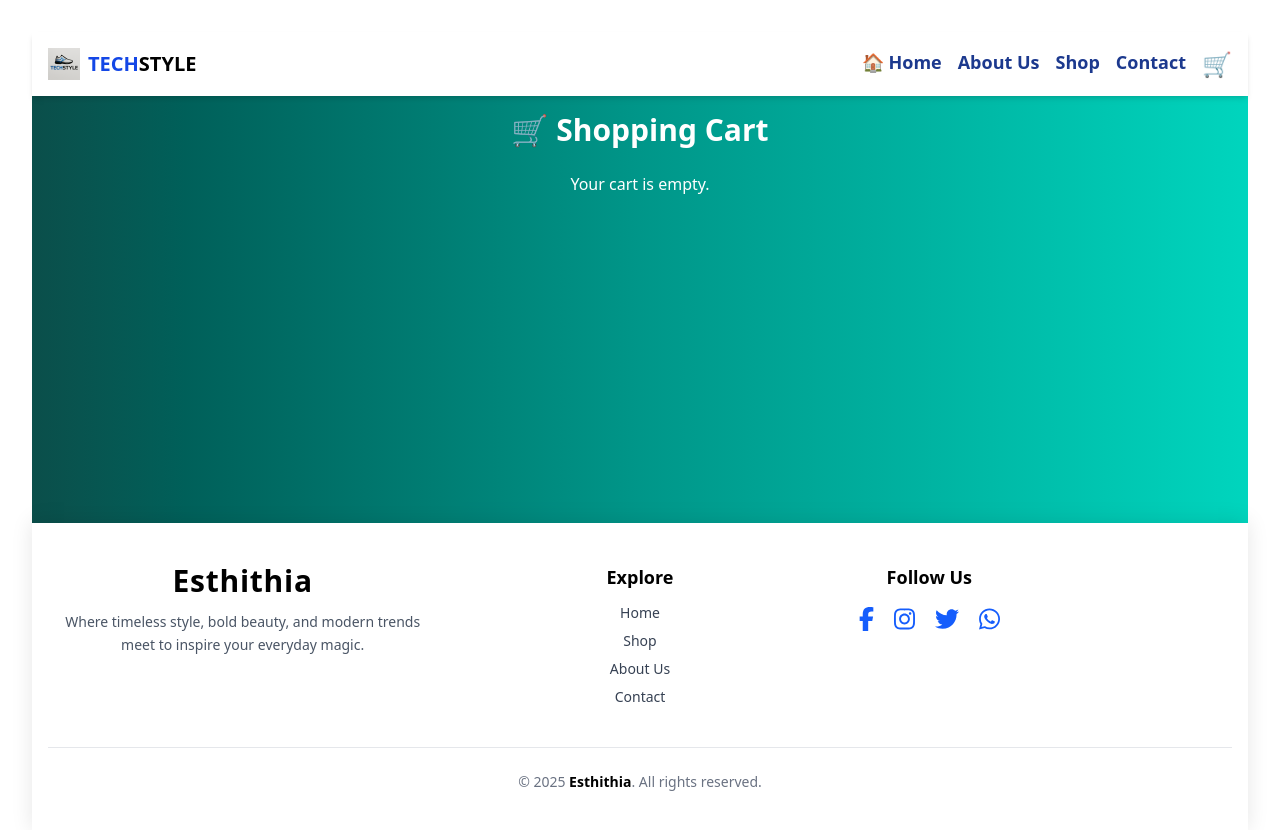
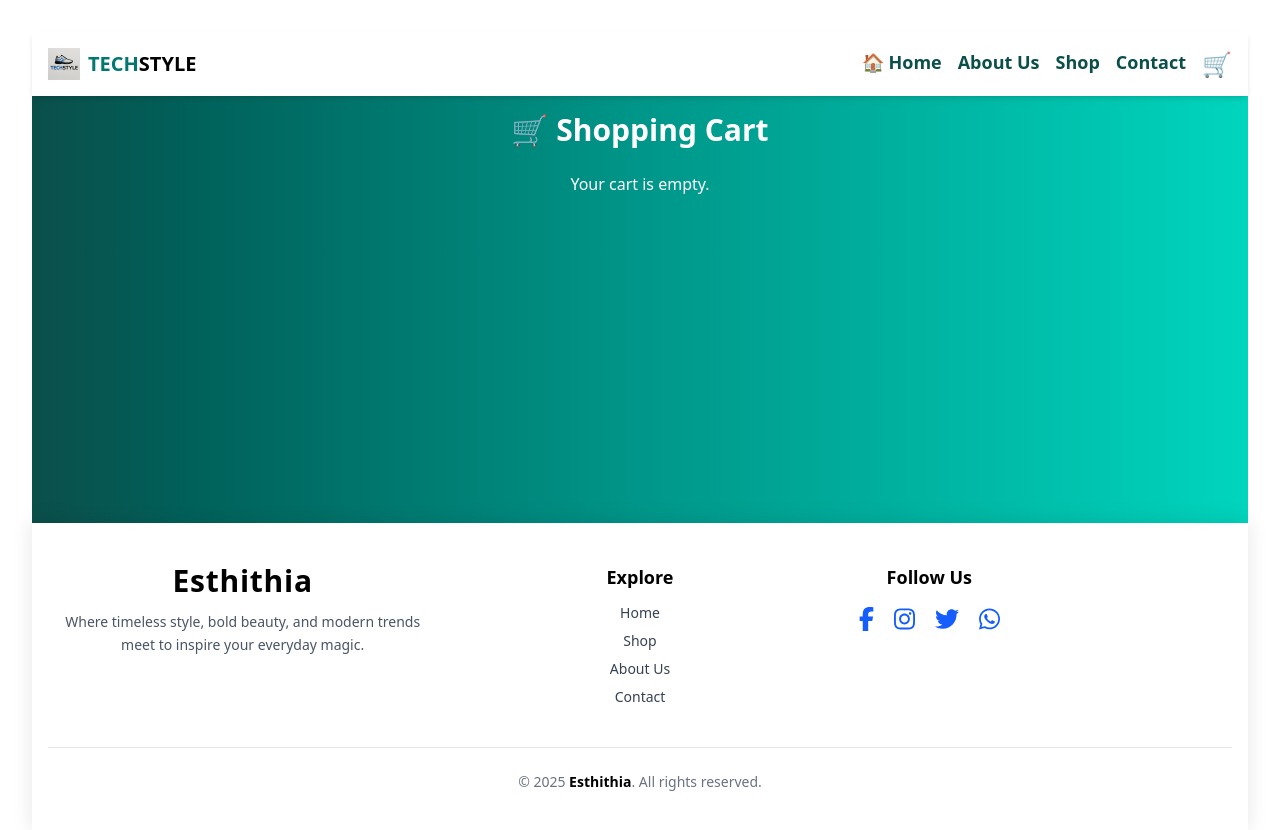
Before and after one commit to sayReine/bakery, a React (Vite) app: page /cart in a window 1280 px wide. Shown: the top 830 px of the page. Built offline with nearby package versions, Linux system fonts and the light colour scheme.

Commit message:
just added outfit

```diff
--- a/src/App.tsx
+++ b/src/App.tsx
@@ -27,10 +27,10 @@ const App: React.FC = () => {
       <div className="min-h-screen flex flex-col bg-gradient-to-r from-teal-900 via-teal-600 to-teal-400 text-white">
 
         {/* Navbar - same */}
-        <nav className="bg-white text-blue-900 p-4 flex justify-between items-center shadow-md">
-          <Link to="/" className="flex items-center gap-2 text-xl font-bold text-blue-500">
+        <nav className="bg-white text-teal-900 p-4 flex justify-between items-center shadow-md">
+          <Link to="/" className="flex items-center gap-2 text-xl font-bold text-teal-500">
             <img src={logo} alt="logo" className="h-8 w-auto" />
-            <p className='text-black'><span className='text-blue-700'>TECH</span>STYLE</p>
+            <p className='text-black'><span className='text-teal-700'>TECH</span>STYLE</p>
           </Link>
 
           <div className="flex gap-4">
--- a/src/components/Footer.tsx
+++ b/src/components/Footer.tsx
@@ -24,7 +24,7 @@ const Footer: React.FC = () => {
       <div>
         <h3 className="text-lg font-semibold mb-3 text-black">Explore</h3>
         <ul className="space-y-2 text-sm text-gray-700">
-          <li><a href="./components/Home.tsx" className="hover:text-blue-500 transition duration-300">Home</a></li>
+          <li><a href="./components/Home.tsx" className="hover:text-teal-500 transition duration-300">Home</a></li>
           <li><a href="shop.tsx" className="hover:text-blue-500 transition duration-300">Shop</a></li>
           <li><a href="about us.tsx" className="hover:text-blue-500 transition duration-300">About Us</a></li>
           <li><a href="contact.tsx" className="hover:text-blue-500 transition duration-300">Contact</a></li>
```
